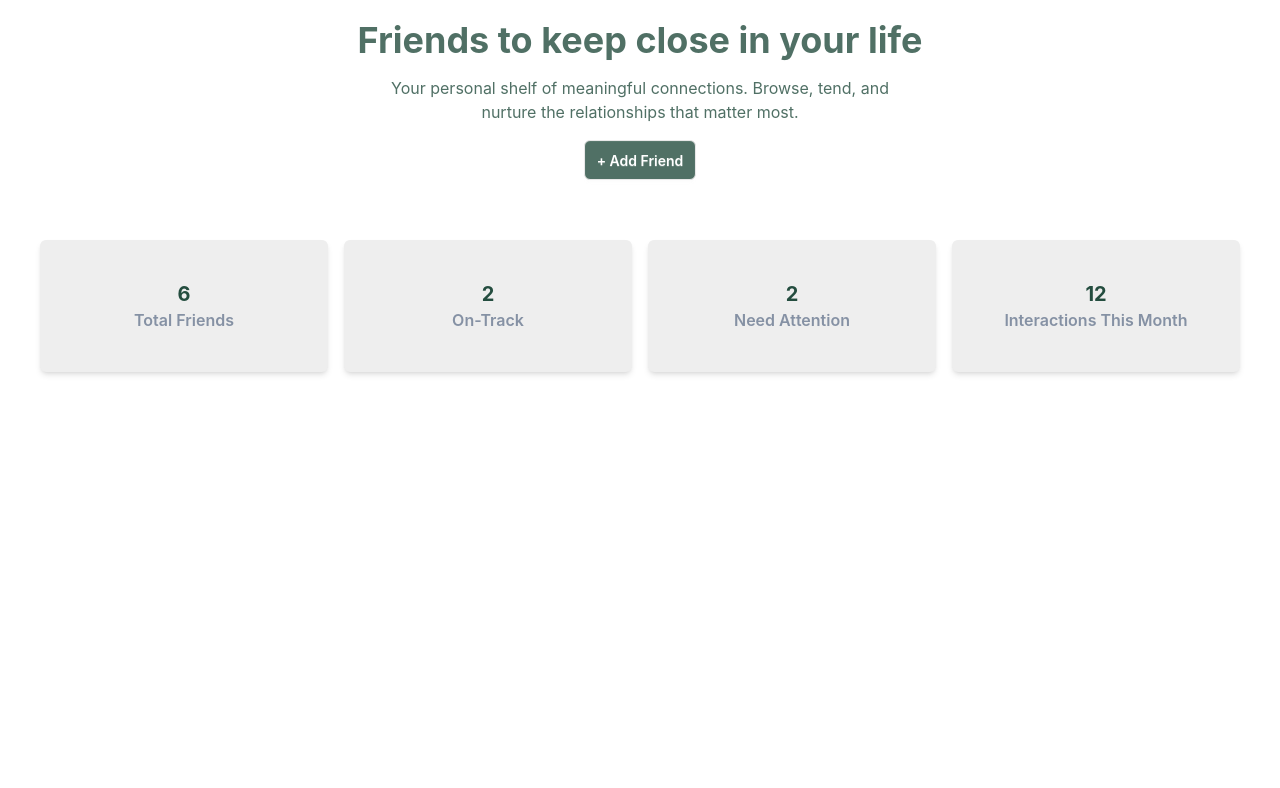
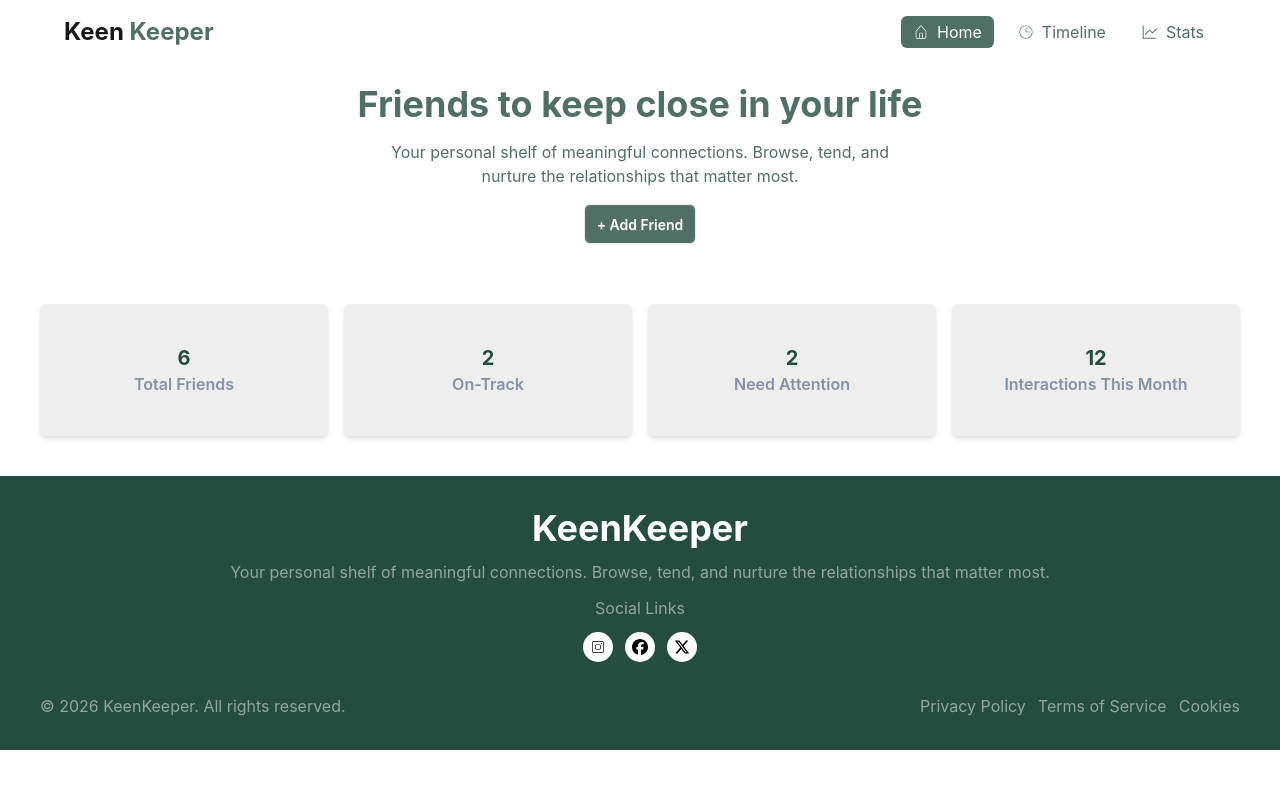
Before and after one commit to mamun945/my-assignment-7, a React (Vite) app: page / in a window 1280 px wide. Shown: the top 788 px of the page. Built offline with nearby package versions, Linux system fonts and the light colour scheme.

Commit message:
i have added footer section

```diff
--- a/src/Root/Root.jsx
+++ b/src/Root/Root.jsx
@@ -6,9 +6,9 @@ import Footer from '../SharedPage/Footer';
 const Root = () => {
     return (
         <>
-          {/* <Navbar></Navbar> */}
+          <Navbar></Navbar>
           <Outlet></Outlet>
-          {/* <Footer></Footer> */}
+          <Footer></Footer>
         </>
     );
 };
```
